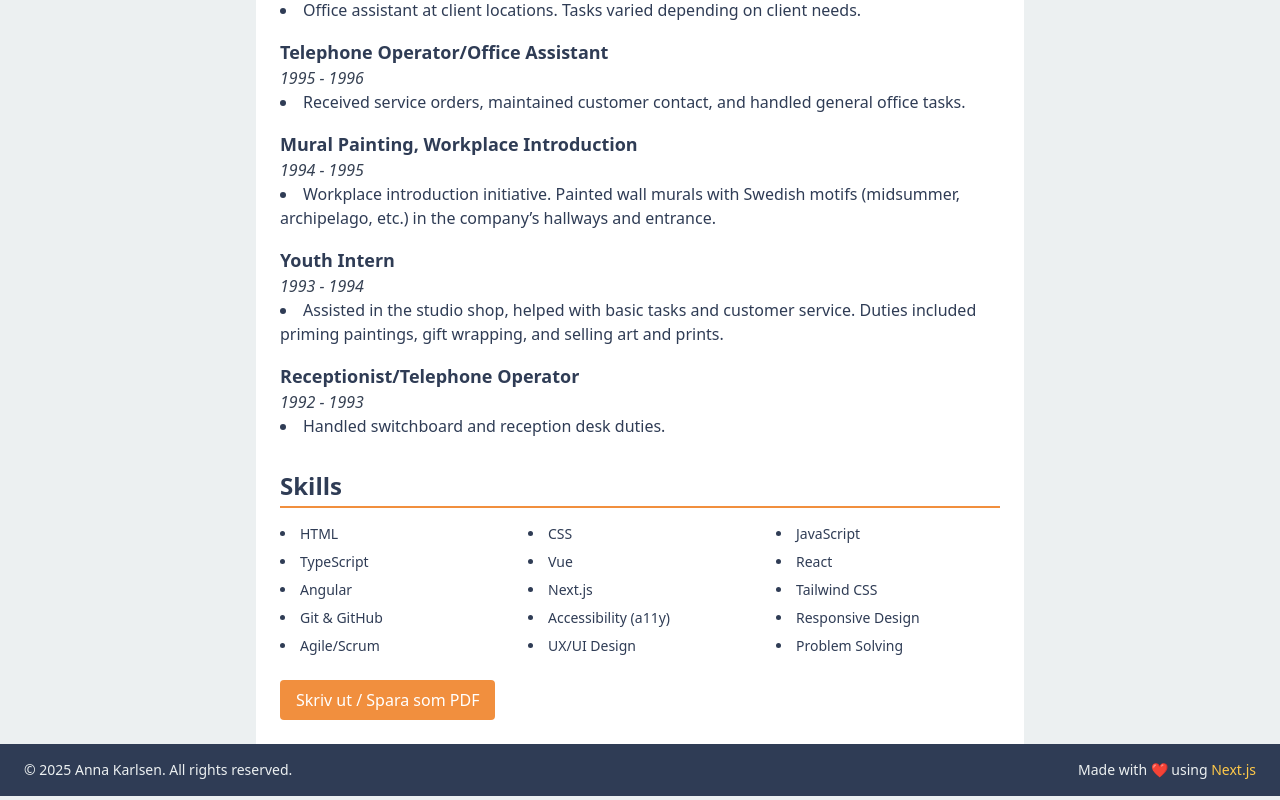
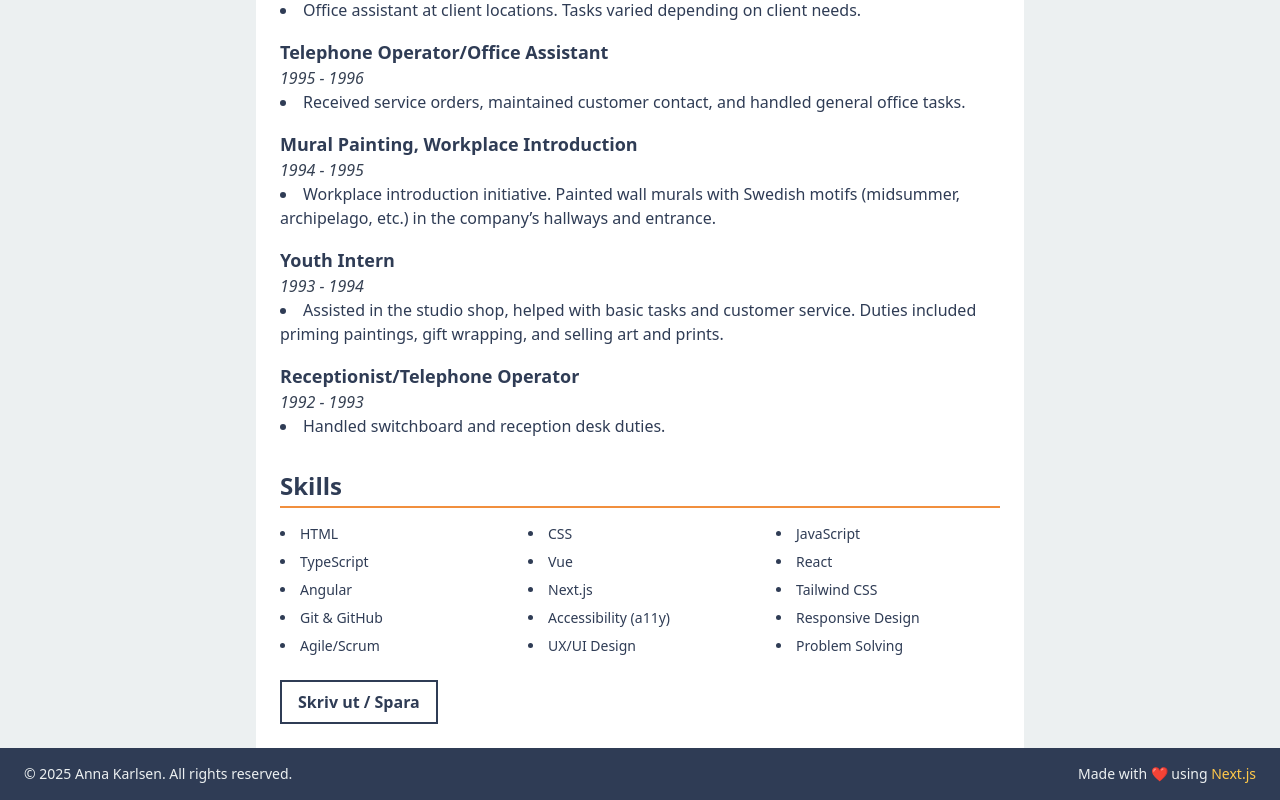
Before and after one commit to annkar73/portfolio-nextjs, a Next.js app: page /en/cv in a window 1280 px wide. Shown: the part 1906-2706 px from the top of the page. Built offline with nearby package versions, Linux system fonts and the light colour scheme.

Commit message:
update edu content page

```diff
--- a/src/app/[locale]/cv/page.tsx
+++ b/src/app/[locale]/cv/page.tsx
@@ -76,9 +76,9 @@ export default function CVPage() {
 
       <button
         onClick={() => window.print()}
-        className="mt-6 px-4 py-2 bg-[var(--color-secondary-accent)] text-white rounded hover:opacity-90 print:hidden"
+        className="mt-6 px-4 py-2 border-2 border-[var(--color-foreground)] text-[var(--color-foreground)] font-semibold rounded-none hover:bg-[var(--color-foreground)] hover:text-white print:hidden"
       >
-        Skriv ut / Spara som PDF
+        Skriv ut / Spara
       </button>
     </main>
   );
--- a/src/app/[locale]/edu/eduContent.tsx
+++ b/src/app/[locale]/edu/eduContent.tsx
@@ -7,27 +7,27 @@ export default function EduContent() {
 
   return (
     <>
-      <h1 className="text-3xl font-bold mb-4">{t("edu.title")}</h1>
+      <h1 className="text-3xl font-bold mb-4 ">{t("edu.title")}</h1>
       <p>{t("edu.intro")}</p>
 
-      <h2 className="text-2xl font-bold mb-4 mt-4">{t("edu.courses")}</h2>
+      <h2 className="text-2xl font-semibold mb-4 mt-4 border-b-2 border-[var(--color-secondary-accent)]">{t("edu.courses")}</h2>
       <p>{t("edu.aboutLiaAndThesis")}</p>
 
-      <h2 className="text-2xl font-bold mb-4 mt-4">{t("edu.lia")}</h2>
+      <h2 className="text-2xl font-semibold mb-4 mt-4 border-b-2 border-[var(--color-secondary-accent)]">{t("edu.lia")}</h2>
       <p>{t("edu.liaDescription")}</p>
 
-      <h3 className="text-xl font-bold mb-2 mt-4">{t("edu.lia1Title")}</h3>
+      <h3 className="text-xl font-semibold mb-2 mt-4 border-b-2 border-[var(--color-secondary-accent)]">{t("edu.lia1Title")}</h3>
       <p>{t("edu.lia1Desc")}</p>
 
-      <h3 className="text-xl font-bold mb-2 mt-4">{t("edu.lia2Title")}</h3>
+      <h3 className="text-xl font-semibold mb-2 mt-4 border-b-2 border-[var(--color-secondary-accent)]">{t("edu.lia2Title")}</h3>
       <p>{t("edu.lia2Desc")}</p>
 
       <p>{t("edu.lia2More")}</p>
 
-      <h2 className="text-2xl font-bold mb-4 mt-4">{t("edu.thesis")}</h2>
+      <h2 className="text-2xl font-semibold mb-4 mt-4 border-b-2 border-[var(--color-secondary-accent)]">{t("edu.thesis")}</h2>
       <p>{t("edu.thesisDesc")}</p>
 
-      <h2 className="text-2xl font-bold mb-4 mt-4">{t("edu.certificates")}</h2>
+      <h2 className="text-2xl font-semibold mb-4 mt-4 border-b-2 border-[var(--color-secondary-accent)]">{t("edu.certificates")}</h2>
       <p>{t("edu.certificatesDesc")}</p>
     </>
   );
```
